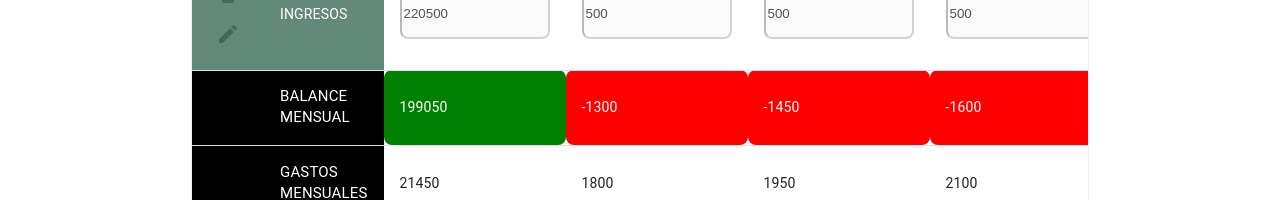
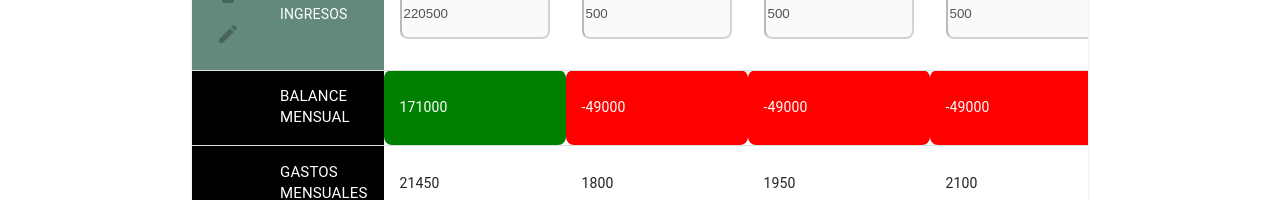
Before and after one commit to Ren991/NoTeLaDeliresApp, a React (Vite) app in the folder frontend/: page /home in a window 1280 px wide. Shown: the part 959-1159 px from the top of the page. Built offline with nearby package versions, Linux system fonts and the light colour scheme.

Commit message:
fix tablabalance.jsx

```diff
--- a/frontend/src/components/TablaBalance/TablaBalance.jsx
+++ b/frontend/src/components/TablaBalance/TablaBalance.jsx
@@ -36,7 +36,10 @@ const TablaBalance = () => {
   }, []);
 
   useEffect(() => {
-    const calculateMonthlyExpenses = () => {
+    updateMonthlyData();
+  }, [data, ingresos]);
+
+  const updateMonthlyData = () => {
     const gastosMensuales = data.reduce((acumulador, categoria) => {
         if (categoria.category !== "INGRESOS") {
             categoria.expenses.forEach((gasto, index) => {
@@ -56,21 +59,7 @@ const TablaBalance = () => {
 
     setBalanceMensual(balancesMensuales);
     setGastosMensuales(gastosMensuales);
-        console.log(gastosMensuales)
   };
-
-    calculateMonthlyExpenses();
-
-}, [data, ingresos]);
-
-useEffect(() => {
-  const initialBalances = ingresos.map(ingreso => {
-      const totalGastos = data.filter(item => item.category !== "INGRESOS" && item.category !== "BALANCE MENSUAL")
-                              .reduce((total, category) => total + (category.expenses.find(expense => expense.month === ingreso.month)?.amount || 0), 0);
-      return { month: ingreso.month, balance: ingreso.amount - totalGastos };
-  });
-  setBalanceMensual(initialBalances);
-}, [data, ingresos]);
 
   const handleEditCategory = (index) => {
     const newData = [...data];
@@ -105,24 +94,14 @@ useEffect(() => {
   };
 
   const handleExpenseChange = (categoryIndex, monthIndex, newValue) => {
+    const parsedValue = parseFloat(newValue);
     const newData = [...data];
-    const parsedValue = parseFloat(newValue);
 
-    if (newData[categoryIndex].category === "INGRESOS") {
+    // Actualizar el valor del gasto
     newData[categoryIndex].expenses[monthIndex].amount = isNaN(parsedValue) ? 0 : parsedValue;
-    } else {
-        if (newData[categoryIndex].category !== "BALANCE MENSUAL") {
-            newData[categoryIndex].expenses[monthIndex].amount = isNaN(parsedValue) ? 0 : parsedValue;
-        }
-    }
-
     setData(newData);
 
-    const month = months[monthIndex];
-    const totalGastos = newData.filter(item => item.category !== "INGRESOS" && item.category !== "BALANCE MENSUAL")
-                                .reduce((total, category) => total + (category.expenses.find(expense => expense.month === month)?.amount || 0), 0);
-    const newBalance = ingresos.find(ingreso => ingreso.month === month).amount - totalGastos;
-    setBalanceMensual(prevBalances => prevBalances.map(balance => balance.month === month ? { ...balance, balance: newBalance } : balance));
+    updateMonthlyData(); // Actualizar gastos mensuales y balance mensual
   };
 
   const handleAddCategory = () => {
@@ -132,12 +111,11 @@ const handleAddCategory = () => {
       const newCategoryExpenses = months.map(month => ({ month, "amount": 0 }));
       newData.splice(newData.length - 2, 0, { category: newCategory, expenses: newCategoryExpenses });
       setData(newData);
+
+      // Recalcular gastos mensuales y balance mensual
+      updateMonthlyData();
     }
-    console.log()
   };
-
-
-
 
   return (
     <div style={{ marginTop: "100px",  width: "70%", marginLeft: "auto", marginRight: "auto" }}>
@@ -205,7 +183,6 @@ const handleAddCategory = () => {
                               disabled={editingMonth !== expenseIndex}
                               value={expense.amount}
                               onChange={(e) => handleExpenseChange(index, expenseIndex, e.target.value)}
-
                               style={{width:"150px", height:"50px" , borderRadius:"0.5rem"}}
                             />
                       </TableCell>
```
Lines whose indentation alone changed are shown as unchanged.
